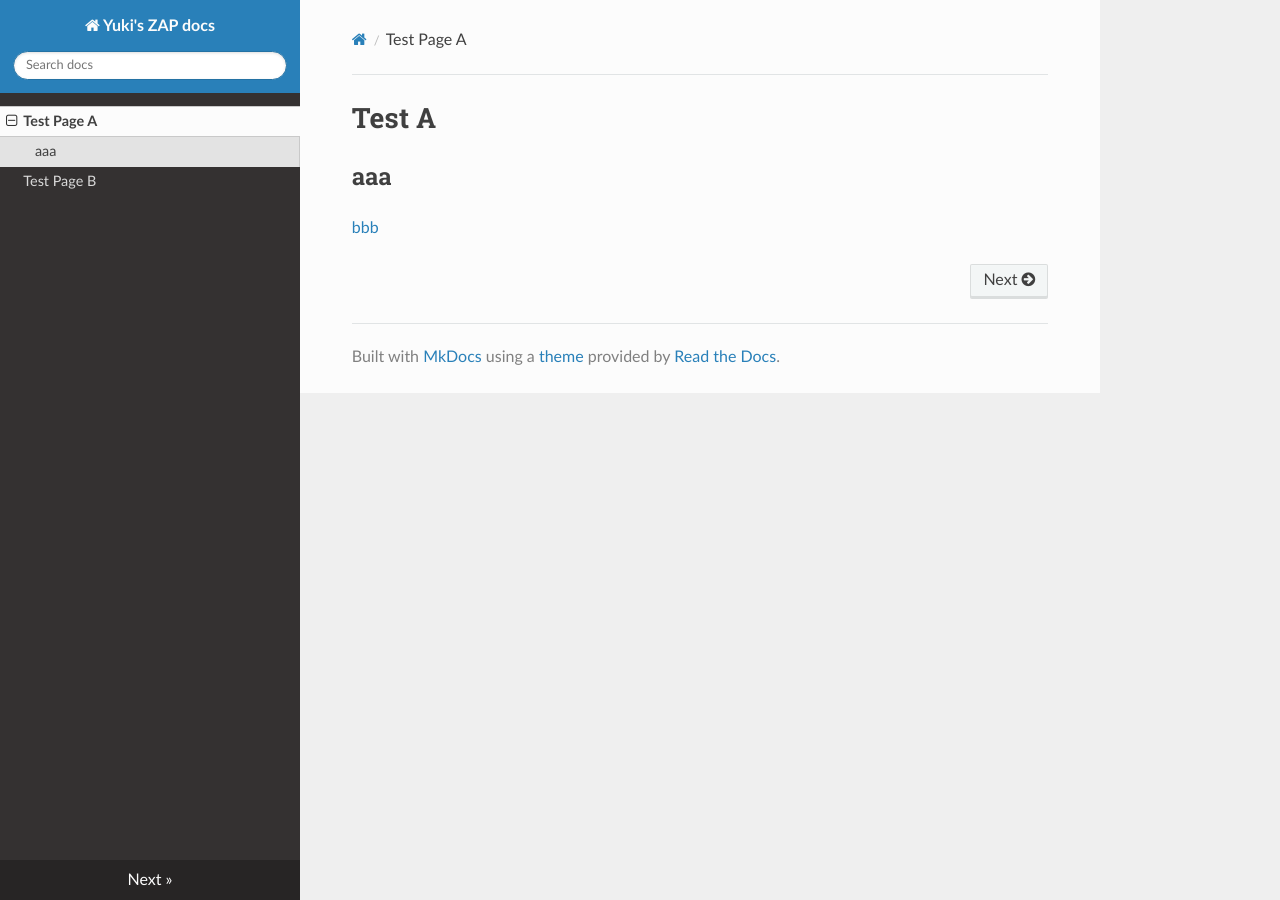
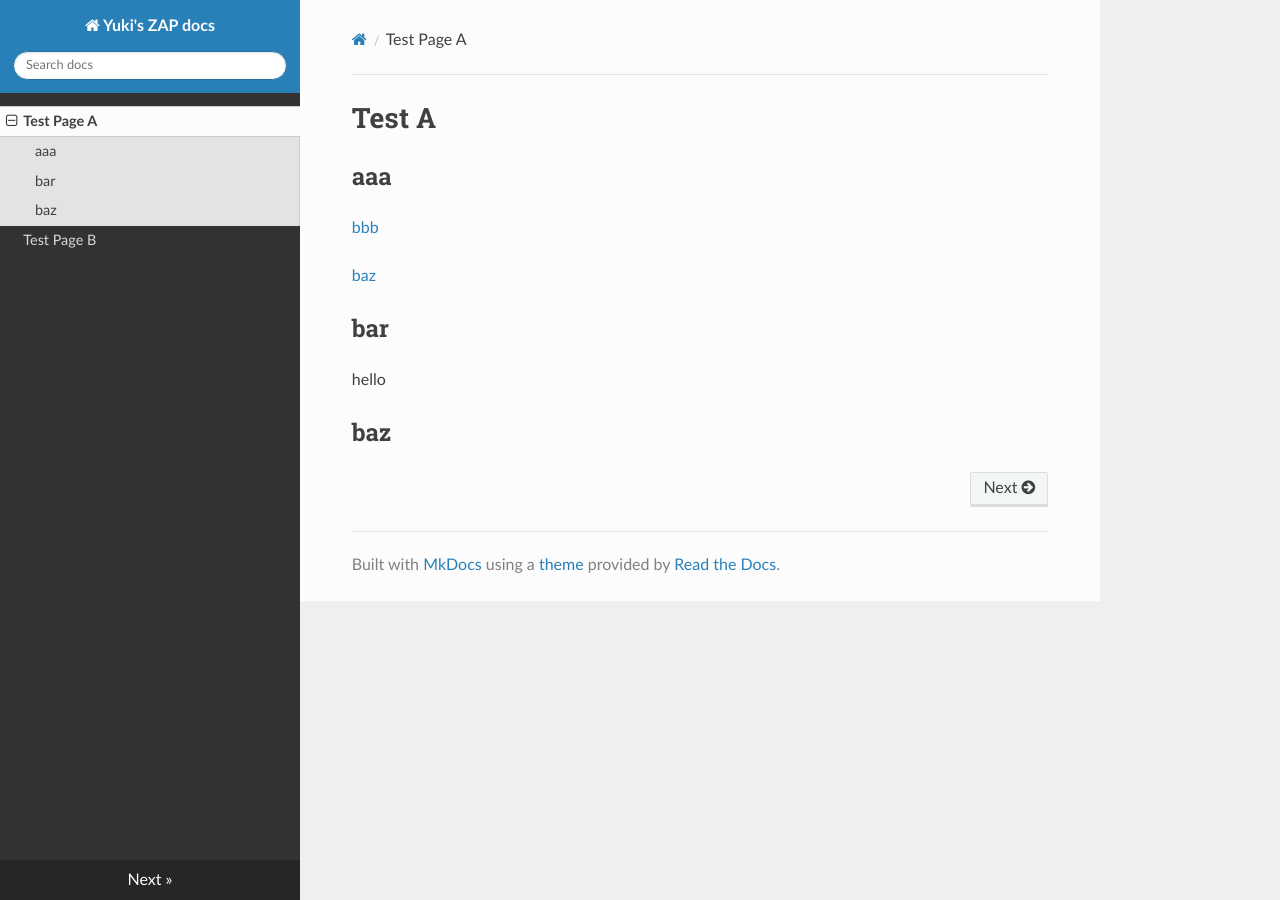
Before and after one commit to yukisov/zap-docs-japanese, an MkDocs documentation site: the page built from docs/docs/test_a.md, in a window 1280 px wide. Built offline with MkDocs 1.6.1, drawn with Linux system fonts in a browser that asks for light colours; nearby versions of some CDN libraries; old or Windows-style settings are respelled for this version of MkDocs.

Commit message:
Add a link for testing 4

```diff
--- a/docs/docs/test_a.md
+++ b/docs/docs/test_a.md
@@ -5,3 +5,13 @@ aaa
 ---
 
 [bbb](test_b.md)
+
+[baz](#baz)
+
+bar
+---
+hello
+
+
+baz
+---
```
Also changed, not shown: docs/site/test_a/index.html.
